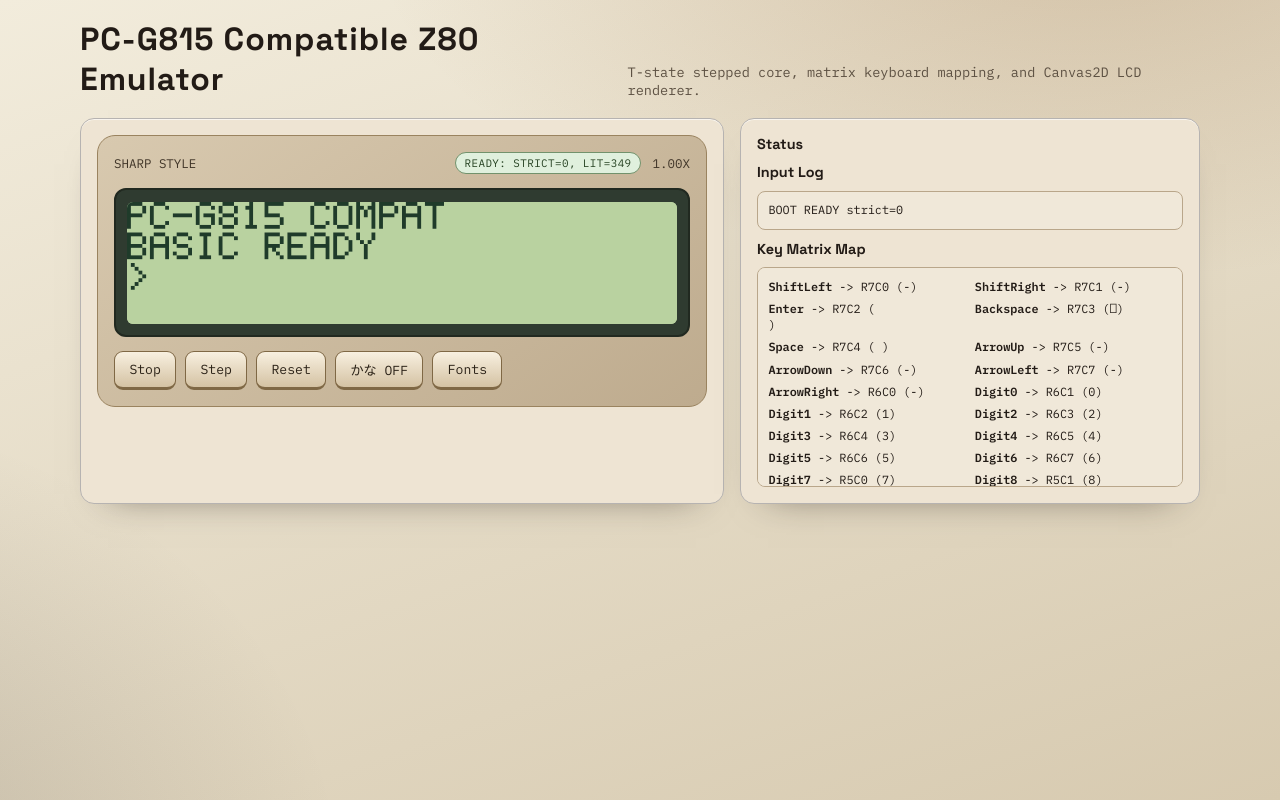
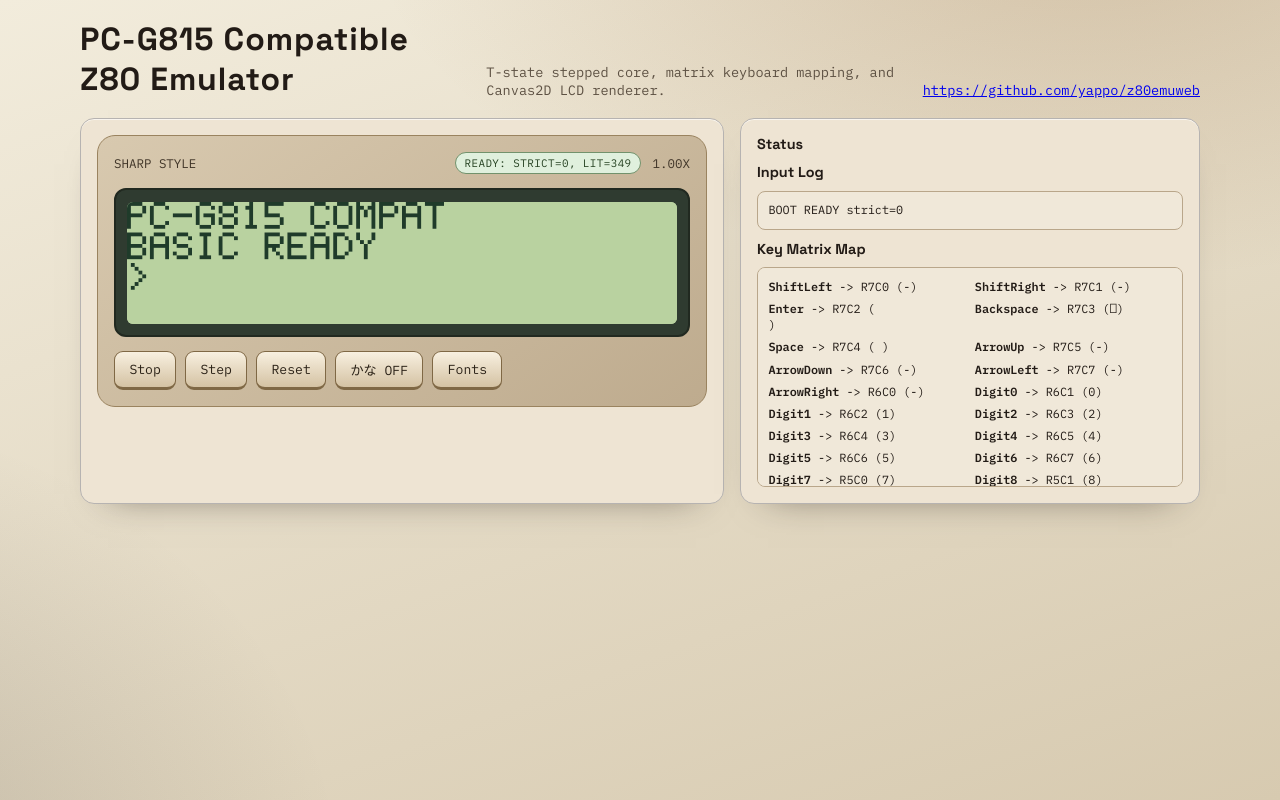
Before and after one commit to yappo/z80emuweb, a website built with Vite: page apps/web/index.html in a window 1280 px wide. Built offline with nearby package versions, Linux system fonts and the light colour scheme.

Commit message:
updated links

```diff
--- a/apps/web/index.html
+++ b/apps/web/index.html
@@ -13,6 +13,7 @@
       <header class="hero">
         <h1>PC-G815 Compatible Z80 Emulator</h1>
         <p>T-state stepped core, matrix keyboard mapping, and Canvas2D LCD renderer.</p>
+        <p><a href="https://github.com/yappo/z80emuweb" target="_blank">https://github.com/yappo/z80emuweb</a></p>
       </header>
 
       <main class="panel-grid">
```
Also changed, not shown: README.md.
